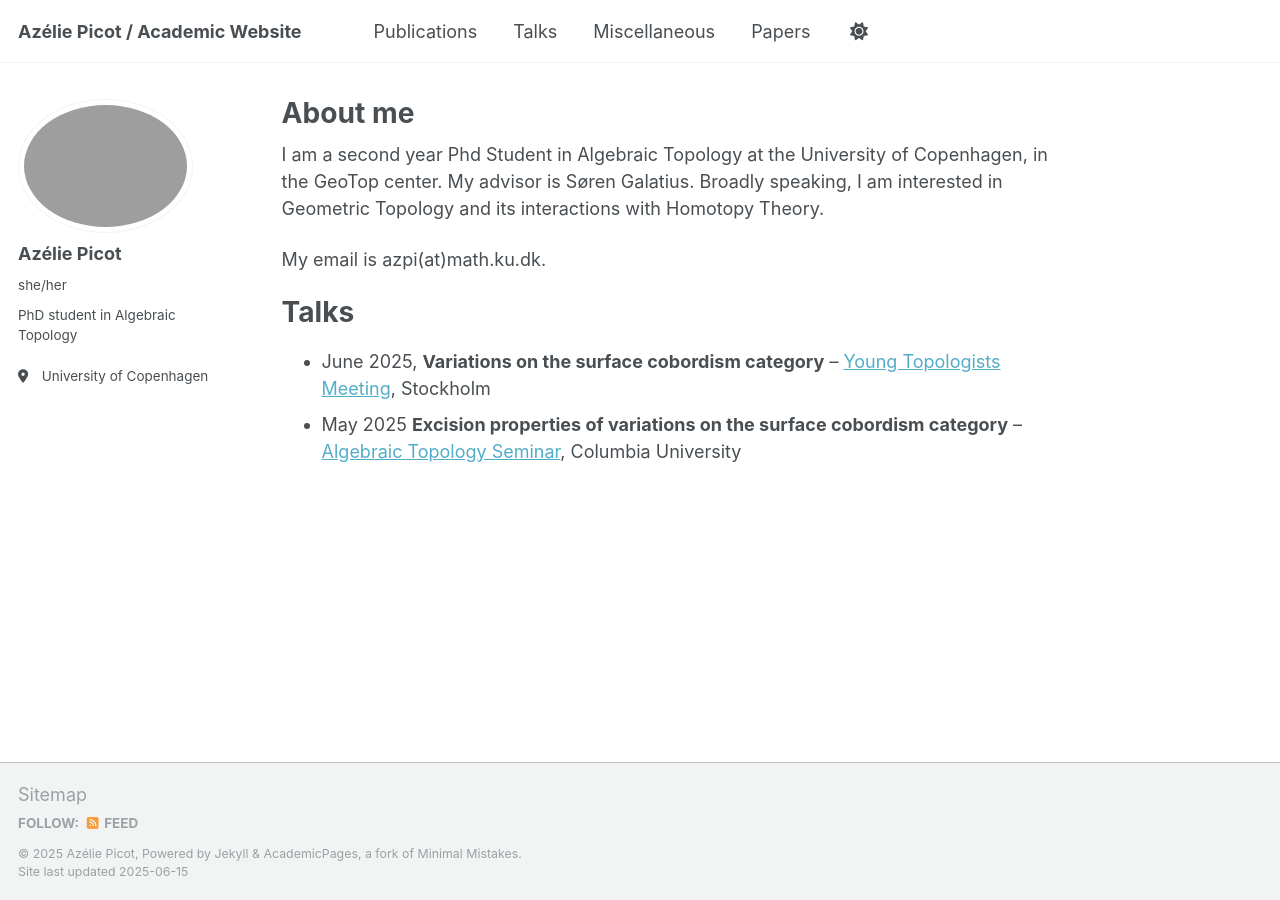
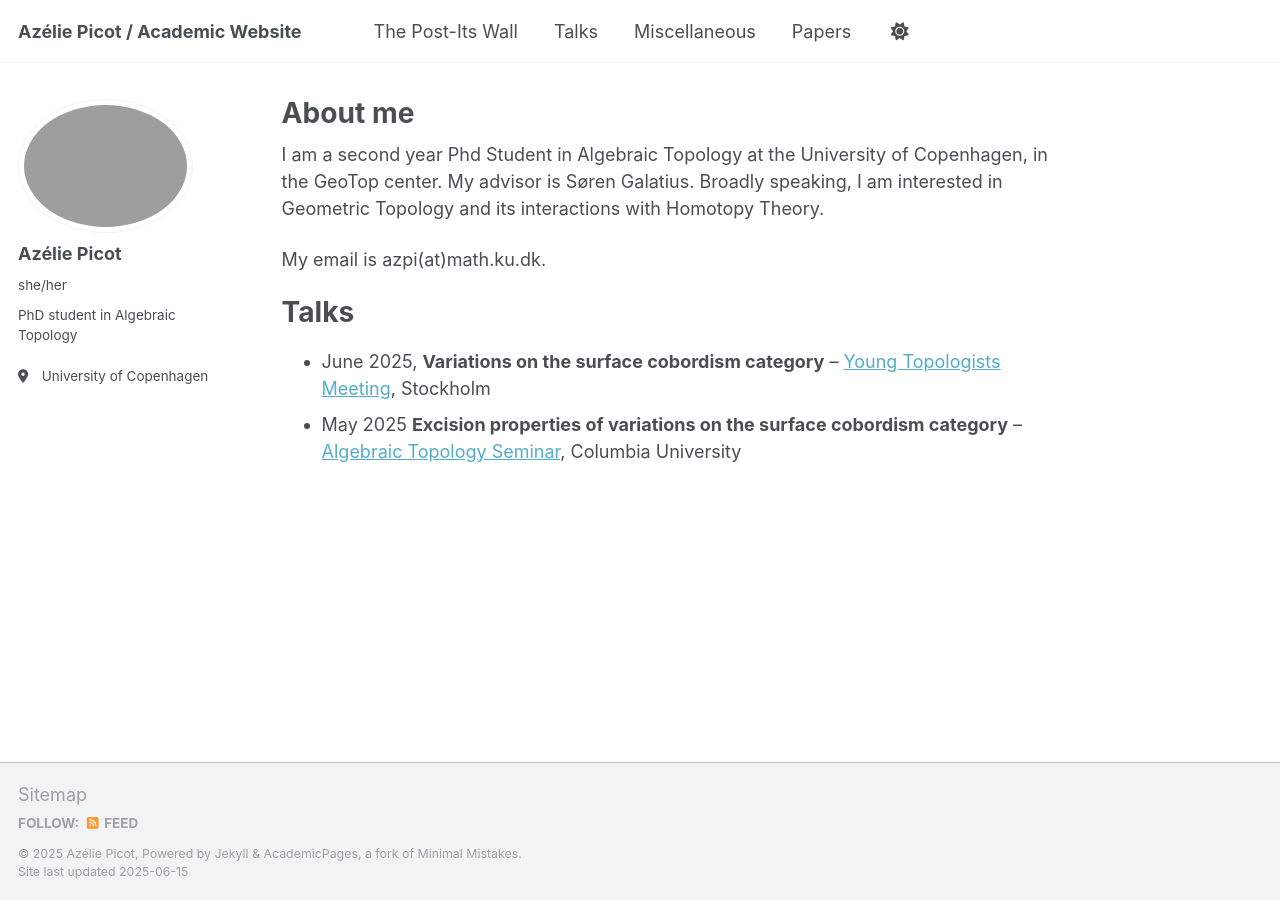
Before and after one commit to azeliepicot/azeliepicot.github.io, a Jekyll site: the page built from _pages/about.md, in a window 1280 px wide. Built offline with Jekyll 4.4.1, drawn with Linux system fonts in a browser that asks for light colours.

Commit message:
Update navigation.yml

```diff
--- a/_data/navigation.yml
+++ b/_data/navigation.yml
@@ -8,8 +8,8 @@
 #      Markdown formatted page while the second is generated using JSON.
 
 main:
-  - title: "Publications"
-    url: /publications/
+  - title: "The Post-Its Wall"
+    url: /thepostitswall/
 
   - title: "Talks"
     url: /talks/
```
